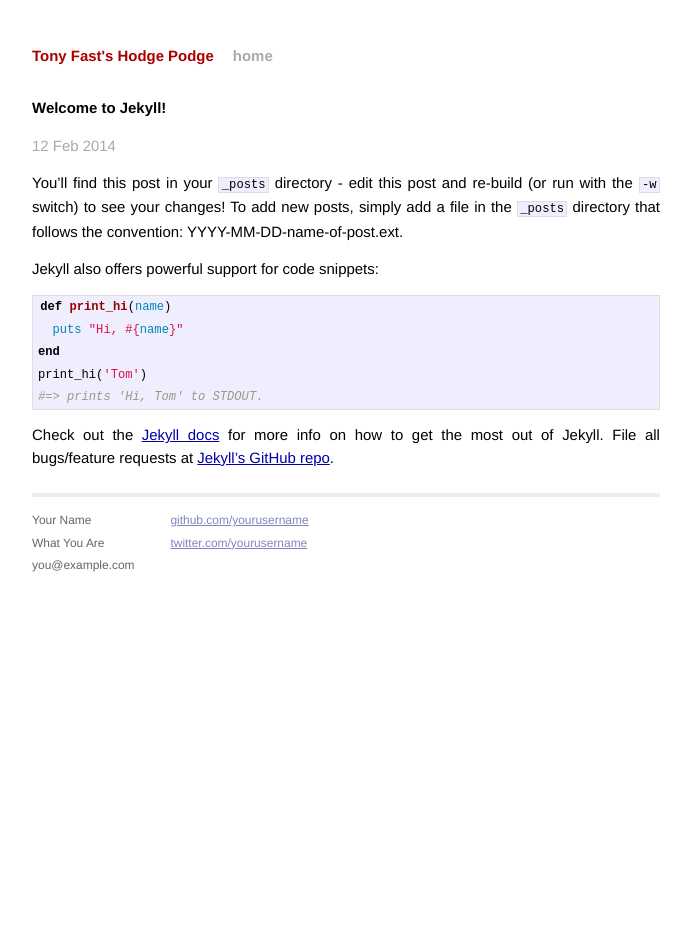
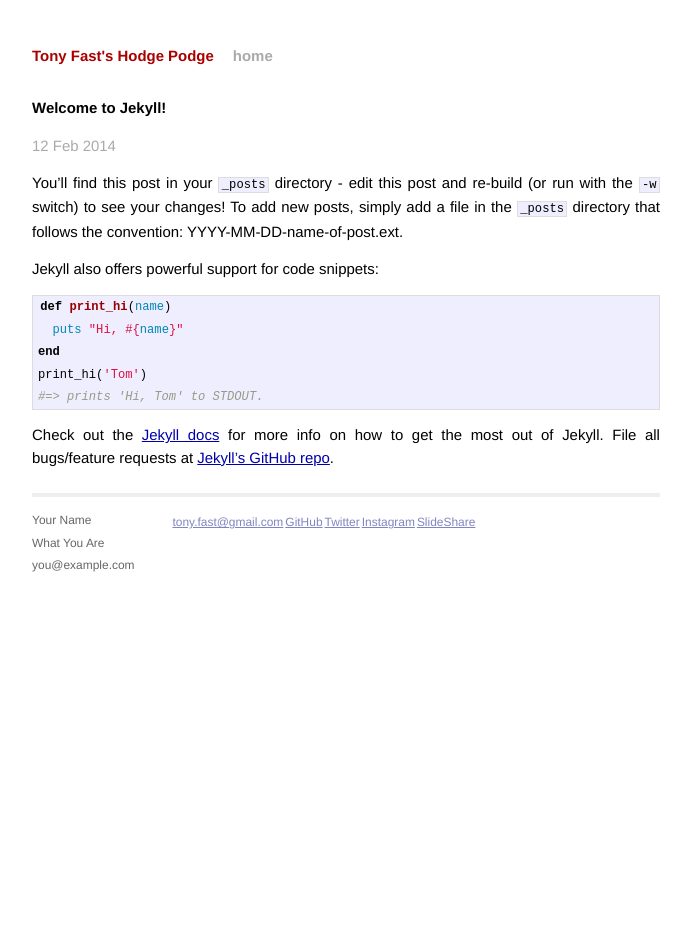
Before and after one commit to tonyfast/matin-polymer-demo, a Jekyll site: the page built from _posts/2014-02-12-welcome-to-jekyll.markdown, in a window 1280 px wide. Shown: the whole page, without its empty margins (294-985 px from the left). Built offline with Jekyll 4.4.1, drawn with Linux system fonts in a browser that asks for light colours; Markdown is read by kramdown in place of the engine named in the settings.

Commit message:
Update default.html

```diff
--- a/_layouts/default.html
+++ b/_layouts/default.html
@@ -33,8 +33,15 @@
             </div>
             <div class="contact">
               <p>
-                <a href="https://github.com/yourusername">github.com/yourusername</a><br />
-                <a href="https://twitter.com/yourusername">twitter.com/yourusername</a><br />
+              <table align="center">
+                <tr>
+                <td><a href="tony.fast@gmail.com">tony.fast@gmail.com</a></td>
+                <td><a href="https://github.com/tonyfast">GitHub</a></td>
+                <td><a href="https://twitter.com/tonyfast">Twitter</a></td>
+                <td><a href="https://instagram.com/docfast">Instagram</a></td>
+                <td><a href="https://slideshare.net/tonyfast1">SlideShare</a></td>
+                </tr>
+                </table>
               </p>
             </div>
           </div>
```
